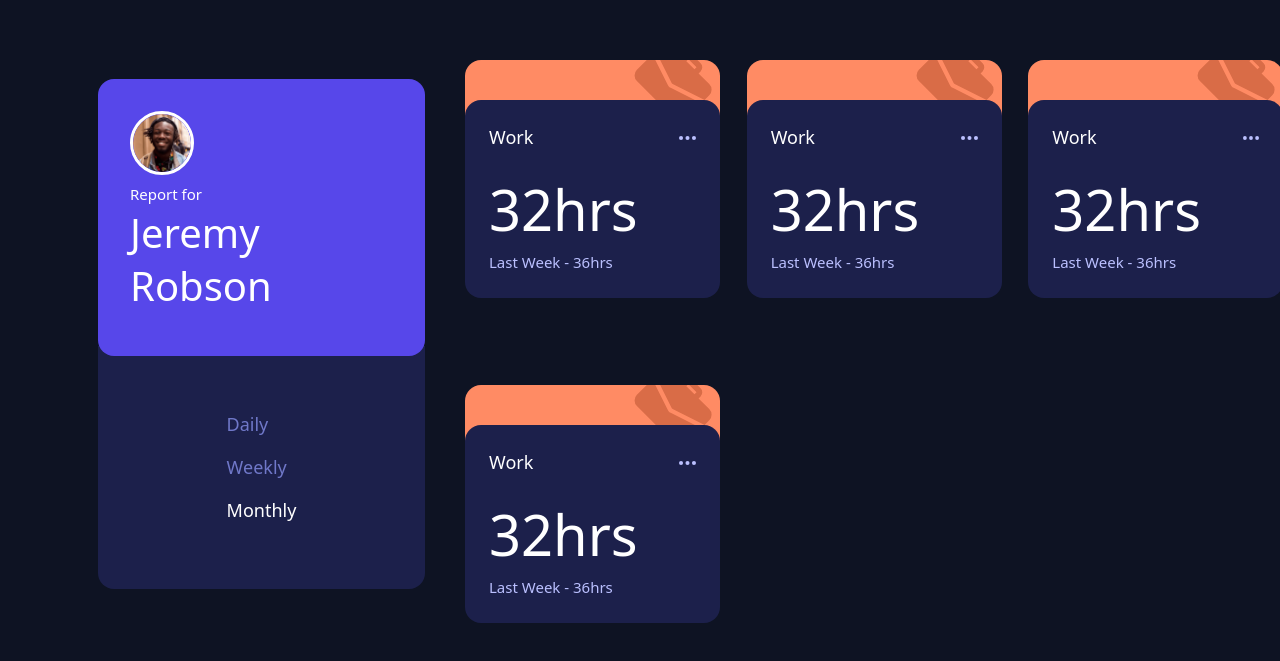
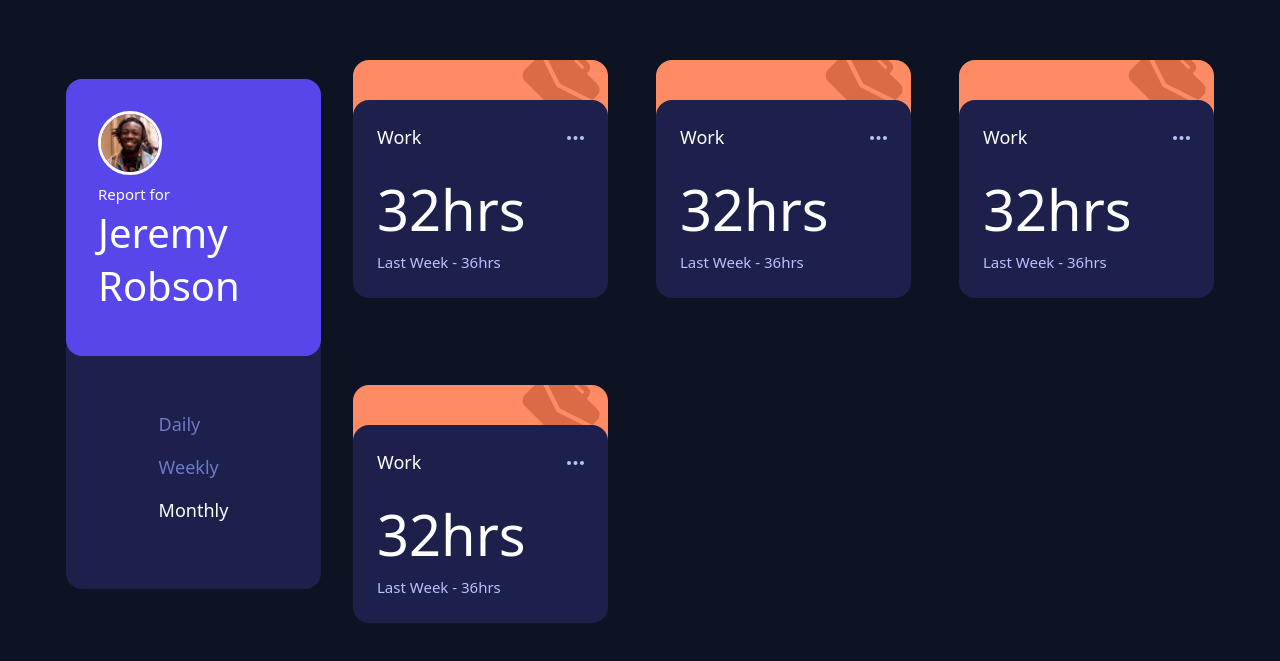
Before and after one commit to NarelaCamara/time-tracking-dashboard, a React (Vite) app: page / in a window 1280 px wide. Shown: the part 127-788 px from the top of the page. Built offline with nearby package versions, Linux system fonts and the light colour scheme.

Commit message:
refactor: correccion de componentes

```diff
--- a/src/App.tsx
+++ b/src/App.tsx
@@ -2,6 +2,7 @@ import jeremy from "../src/assets/image-jeremy.png";
 
 import { Card } from "./components/card/Card";
 import { Menu } from "./components/menu/Menu";
+import { Profile } from "./components/profile/Profile";
 
 function App() {
   const cards = [
@@ -28,24 +29,10 @@ function App() {
     <>
       <div className="h-screen flex flex-col lg:flex-row m-6 md:items-center lg:justify-center bg-[#0E1323] px-4 pt-16">
         <div className="flex flex-col relative md:w-[612px] lg:h-[520px] lg:w-[255px]">
-          <div className="p-8 min-w-[327px] flex lg:flex-col items-start gap-2 bg-[#5747EA] rounded-2xl relative top-[10px] lg:h-full lg:p-8">
-            <img
-              src={jeremy}
-              className="h-16 border-white border-3 rounded-full"
-              alt="user profile"
-            />
-            <div className="flex flex-col items-start">
-              <p className="text-[15px] text-white">Report for</p>
-              <h2 className="text-2xl lg:text-[40px] text-white">
-                Jeremy Robson
-              </h2>
-            </div>
-          </div>
-
+          <Profile image={jeremy} />
           <Menu />
         </div>
-
-        <div className="grid  md:grid-cols-3  grid-rows-0 gap-4 md:w-[612px] lg:w-auto lg:max-w-[829px] lg:relative lg:-right-20">
+        <div className="grid grid-cols-3 gap-4">
           {cards.map((e) => (
             <Card key={e.title} />
           ))}
--- a/src/components/menu/Menu.tsx
+++ b/src/components/menu/Menu.tsx
@@ -11,7 +11,7 @@ type RutineType = (typeof Rutine)[keyof typeof Rutine];
 export const Menu = () => {
   const [rutine, setRutine] = useState<RutineType>(Rutine.Monthly);
   return (
-    <div className="min-w-[327px]  flex items-center justify-center  gap-6 bg-[#1C204B] rounded-b-2xl lg:h-full ">
+    <div className="min-w-[227px]  flex items-center justify-center  gap-6 bg-[#1C204B] rounded-b-2xl lg:h-full ">
       <div className="grid grid-cols-3 lg:grid-cols-1 gap-4 p-6 relative">
         <h3
           onClick={() => setRutine(Rutine.Daily)}
--- /dev/null
+++ b/src/components/profile/Profile.tsx
@@ -0,0 +1,15 @@
+export const Profile = ({ image }: { image: string }) => {
+  return (
+    <div className="p-8 min-w-[227px] flex lg:flex-col items-start gap-2 bg-[#5747EA] rounded-2xl relative top-[10px] lg:h-full lg:p-8">
+      <img
+        src={image}
+        className="h-16 border-white border-3 rounded-full"
+        alt="user profile"
+      />
+      <div className="flex flex-col items-start">
+        <p className="text-[15px] text-white">Report for</p>
+        <h2 className="text-2xl lg:text-[40px] text-white">Jeremy Robson</h2>
+      </div>
+    </div>
+  );
+};
```
